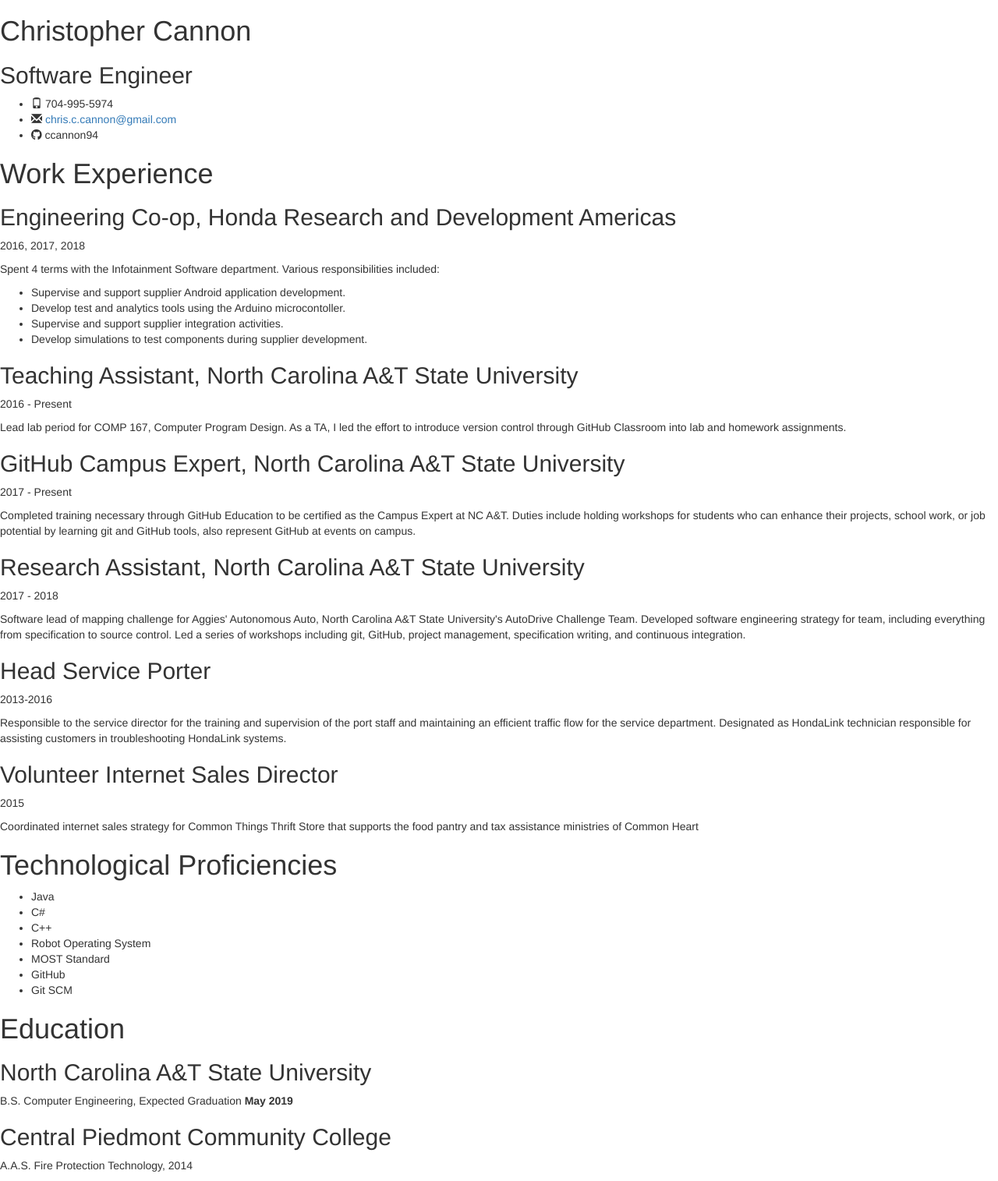
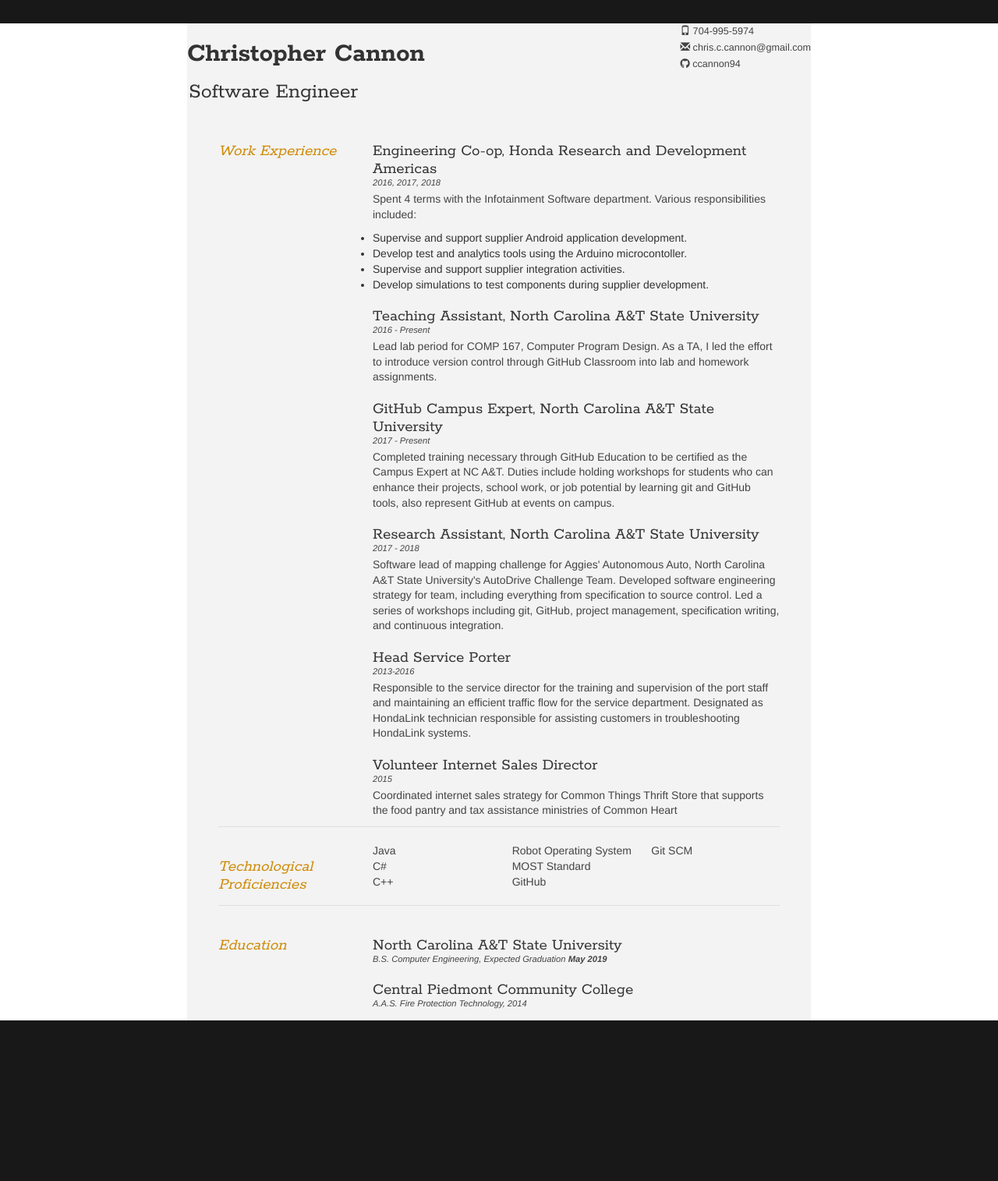
Before and after one commit to ccannon94/ccannon94.github.io, a Jekyll site: the page resume.html, which Jekyll copies as it is, in a window 1280 px wide. Shown: the whole page at 78% size. Built offline with Jekyll 4.4.1, drawn with Linux system fonts in a browser that asks for light colours; nearby versions of some CDN libraries; after the commit the page ends 1339 px from its top, so only the background shows below that.

Commit message:
Update resume.html

```diff
--- a/resume.html
+++ b/resume.html
@@ -7,7 +7,7 @@
 <meta name="description" contet="The resume of Christopher Cannon"/>
 <meta charset="UTF-8">
 
-<link type="text/css" rel="stylesheet" href="resume_style.css">
+<link type="text/css" rel="stylesheet" href="./css/resume_style.css">
 <link href='http://fonts.googleapis.com/css?family=Rokkitt:400,700|Lato:400,300' rel='stylesheet' type='text/css'>
 <link rel="stylesheet" href="https://maxcdn.bootstrapcdn.com/bootstrap/3.3.7/css/bootstrap.min.css">
 
```
